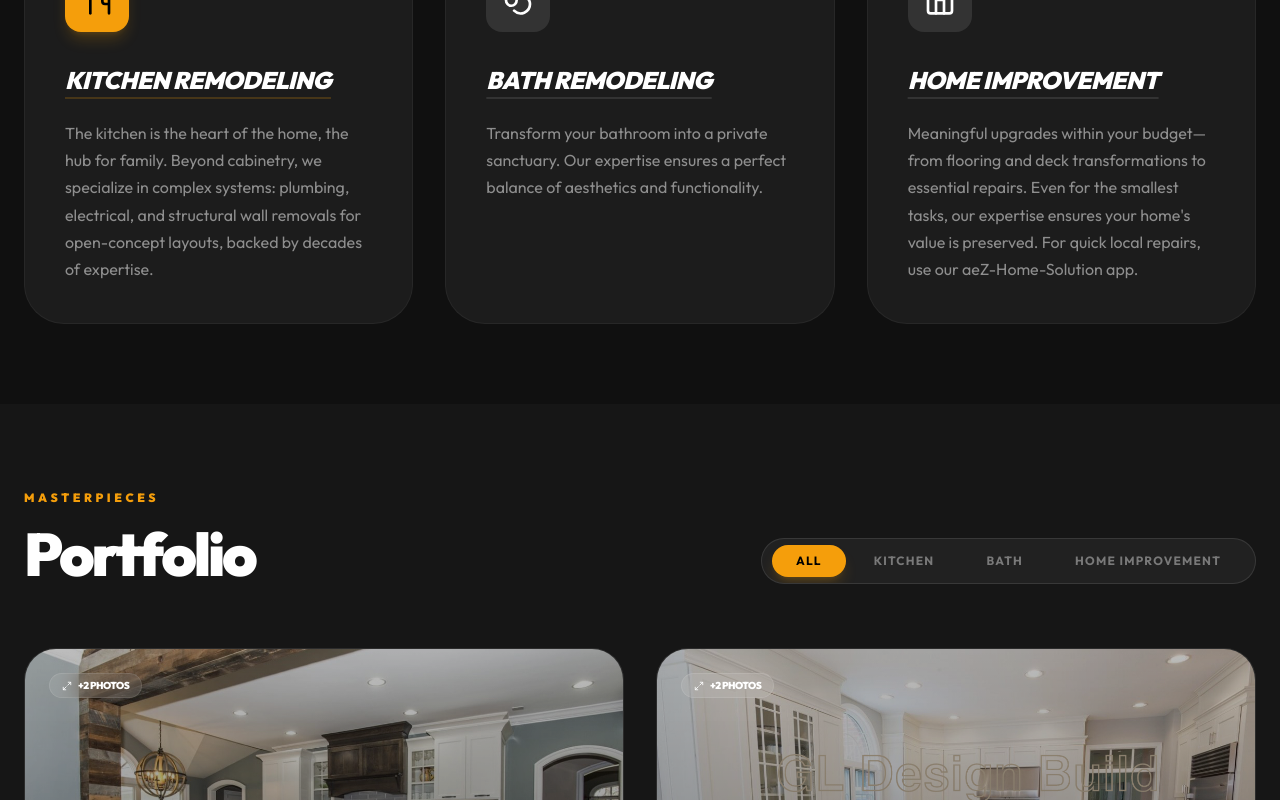
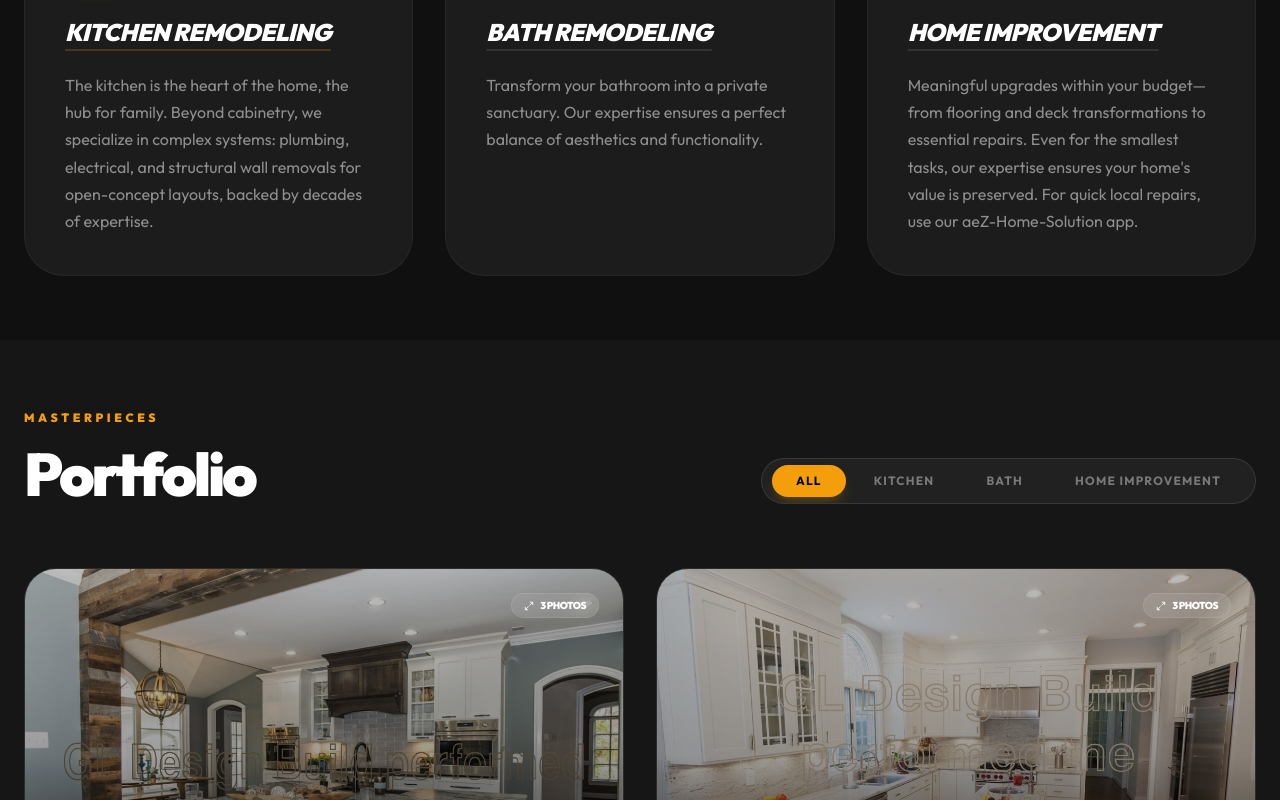
Before and after one commit to aeZ-Studio/GL-Design-Build, a React (Vite) app: page / in a window 1280 px wide. Shown: the part 2000-2800 px from the top of the page. Built offline with nearby package versions, Linux system fonts and the light colour scheme.

Commit message:
icon location change

```diff
--- a/src/App.tsx
+++ b/src/App.tsx
@@ -201,7 +201,7 @@ const App = () => {
             </section>
 
             {/* Philosophy Section */}
-            <section id="about" className="py-16 md:py-20 px-6 relative bg-[#0a0a0a]/50">
+            <section id="about" className="py-12 md:py-16 px-6 relative bg-[#0a0a0a]/50">
                 <div className="max-w-7xl mx-auto">
                     <div className="grid grid-cols-1 lg:grid-cols-2 gap-16 items-center">
                         <div className="space-y-6">
@@ -259,7 +259,7 @@ const App = () => {
             </section>
 
             {/* Services Section */}
-            <section id="services" className="py-16 md:py-20 px-6 bg-[#0f0f0f]/80">
+            <section id="services" className="py-12 md:py-16 px-6 bg-[#0f0f0f]/80">
                 <div className="max-w-7xl mx-auto">
                     <div className="flex flex-col md:flex-row md:items-end justify-between gap-8 mb-16">
                         <div className="space-y-4">
@@ -312,7 +312,7 @@ const App = () => {
             </section>
 
             {/* Portfolio Section */}
-            <section id="portfolio" className="py-16 md:py-20 px-6">
+            <section id="portfolio" className="py-12 md:py-16 px-6">
                 <div className="max-w-7xl mx-auto">
                     <div className="flex flex-col md:flex-row items-end justify-between gap-8 mb-16">
                         <div className="space-y-4">
@@ -320,7 +320,7 @@ const App = () => {
                             <h2 className="text-4xl md:text-6xl font-black tracking-tighter">{t.nav.portfolio}</h2>
                         </div>
                         <div className="flex p-1.5 bg-white/5 rounded-full border border-white/10 overflow-x-auto scrollbar-hide">
-                            <div className="flex gap-1 px-1">
+                            <div className="flex gap-1 px-4 md:px-1">
                                 {(['all', 'kitchen', 'bath', 'improvement'] as const).map((cat) => (
                                     <button
                                         key={cat}
@@ -354,16 +354,16 @@ const App = () => {
                                     alt={item.titleEn}
                                     className="w-full h-full object-cover transition-transform duration-700 group-hover:scale-110 opacity-70 group-hover:opacity-100"
                                 />
-                                <div className="absolute top-6 left-6 z-20 flex flex-wrap gap-2">
+                                <div className="absolute top-6 right-6 z-20 flex flex-col items-end gap-2">
                                     {item.isTransformation && (
                                         <div className="bg-amber-500 text-black text-[10px] font-black px-3 py-1 rounded-full shadow-xl shadow-amber-500/20 uppercase tracking-tighter">
-                                            Before & After
+                                            B&A
                                         </div>
                                     )}
                                     {item.additionalImages && (
                                         <div className="bg-white/10 backdrop-blur-md text-white text-[10px] font-black px-3 py-1 rounded-full border border-white/10 uppercase tracking-tighter flex items-center gap-1.5">
                                             <Maximize2 size={10} />
-                                            +{item.additionalImages.length} Photos
+                                            {item.additionalImages.length + 1} Photos
                                         </div>
                                     )}
                                 </div>
--- a/src/data/portfolio.ts
+++ b/src/data/portfolio.ts
@@ -148,7 +148,7 @@ export const portfolioData: PortfolioItem[] = [
         titleEn: "Partial Home Transformation",
         titleKo: "부분 공간 변신",
         descEn: "Refreshing specific interior areas.",
-        descKo: "단조로운 공간에 새로운 생명력을 불어넣는 부분 시공입니다.",
+        descKo: "부분적인 공간의 변화만으로도 만족도 높은 공간을 경험할 수 있습니다.",
         image: "home-6.jpg",
         additionalImages: ["home-15.jpg"],
         isTransformation: true,
```
